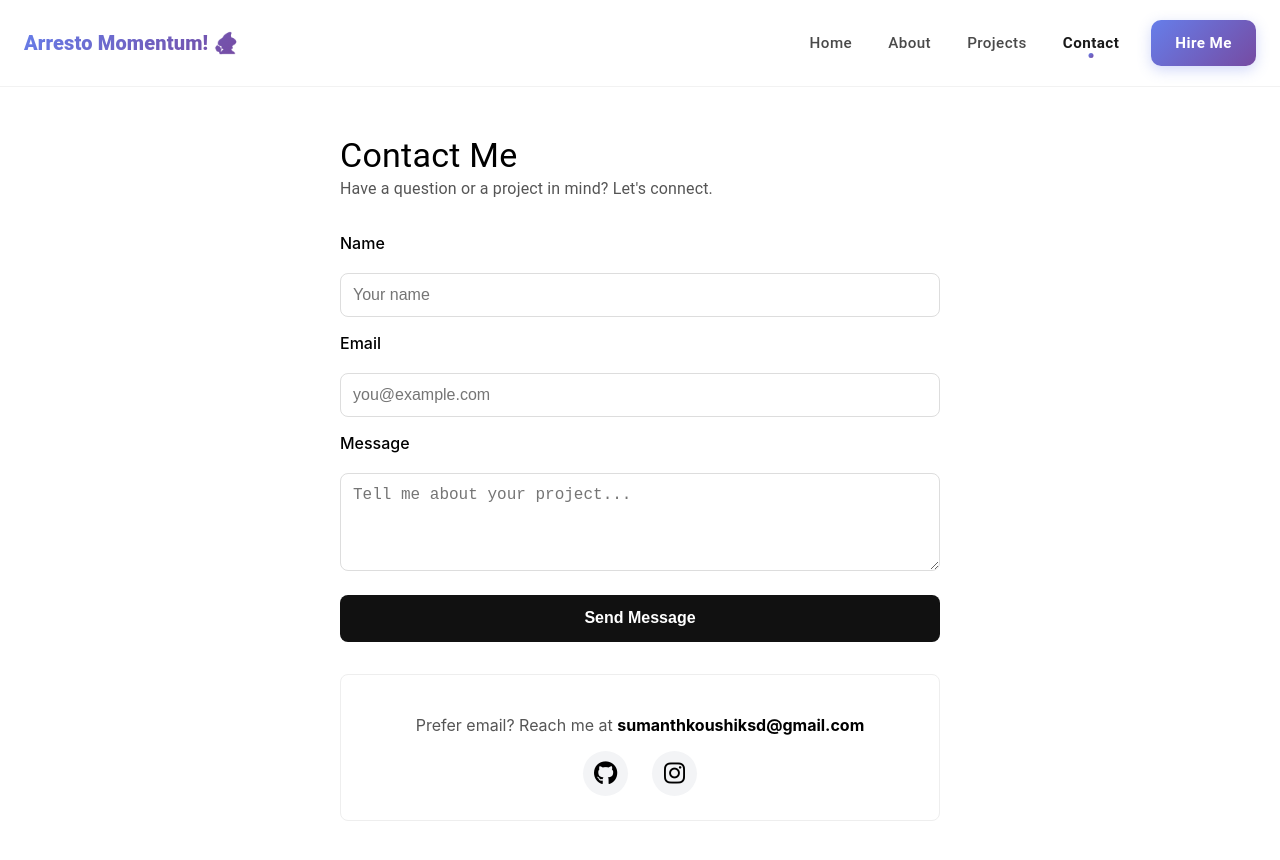
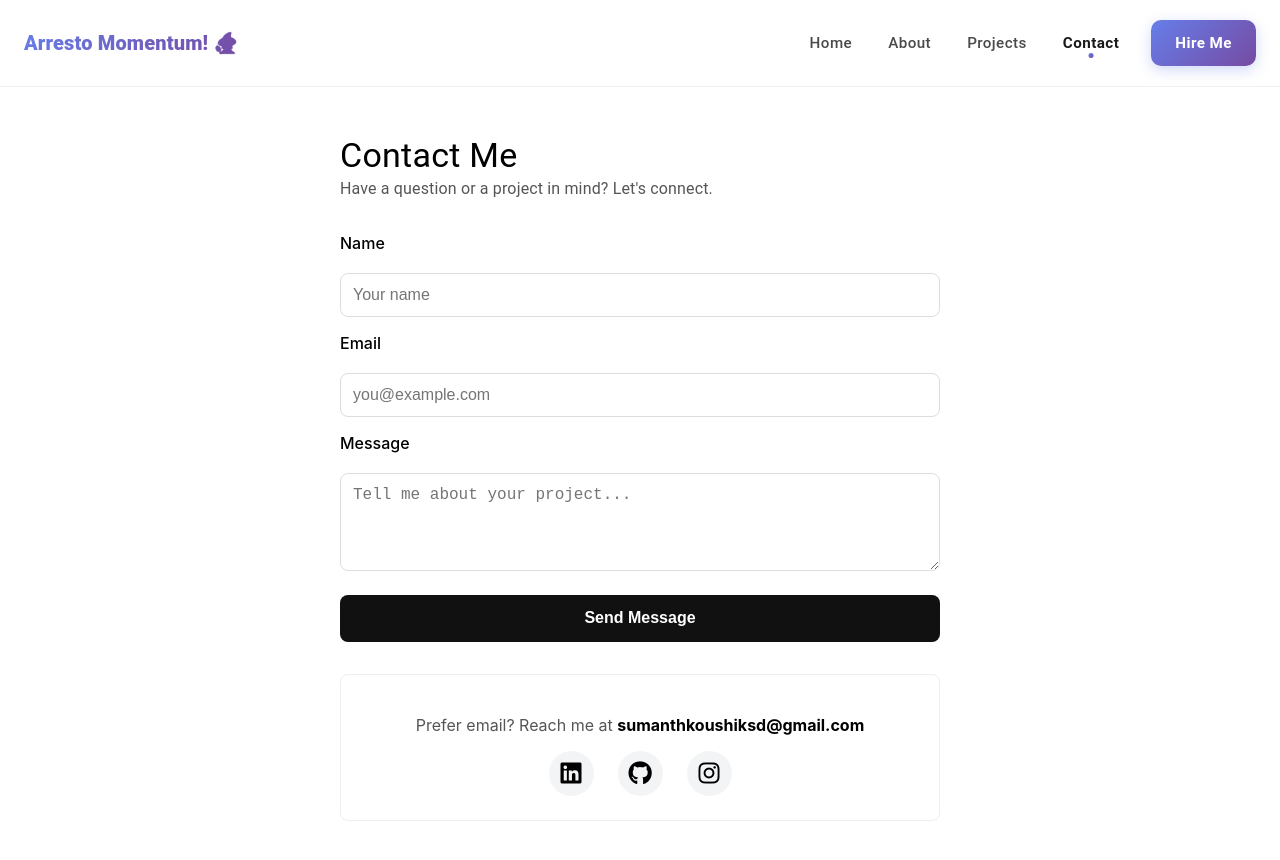
Before and after one commit to Sumanth15/portfolio, a React (Create React App) app: page /contact in a window 1280 px wide. Shown: the top 860 px of the page. Built offline with nearby package versions, Linux system fonts and the light colour scheme.

Commit message:
linkedIn update

```diff
--- a/src/pages/Contact.jsx
+++ b/src/pages/Contact.jsx
@@ -130,6 +130,14 @@ const Contact = () => {
           </p>
           <div className="social-links">
             <a
+              href="https://www.linkedin.com/in/sumanth-koushik-s-d-98082a246/"
+              target="_blank"
+              rel="noopener noreferrer"
+              aria-label="LinkedIn"
+            >
+              <i className="fab fa-linkedin"></i>
+            </a>
+            <a
               href="https://github.com/Sumanth15"
               target="_blank"
               rel="noopener noreferrer"
```
